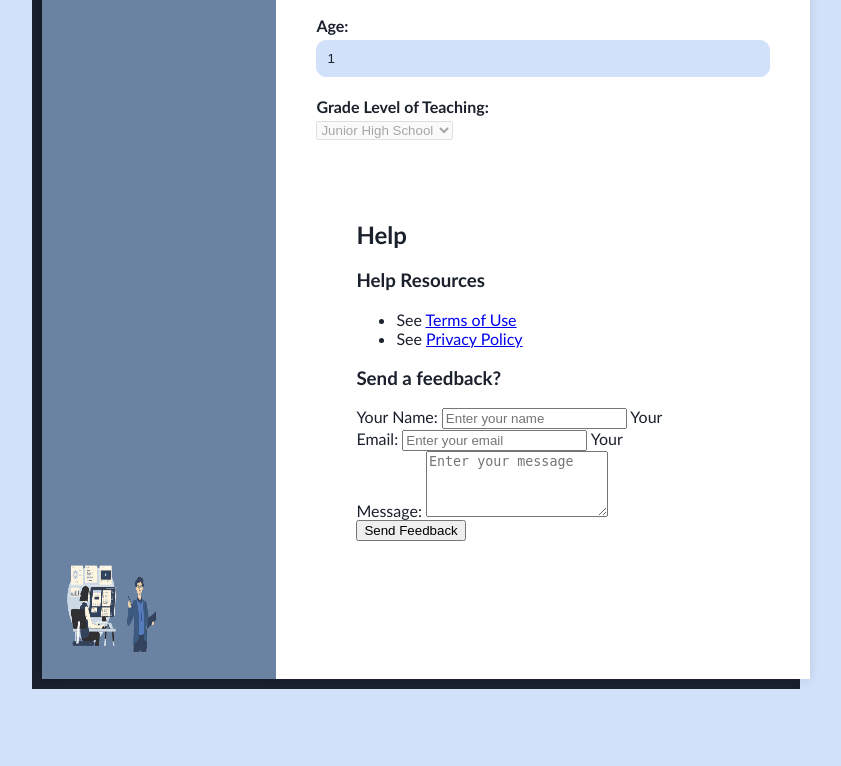
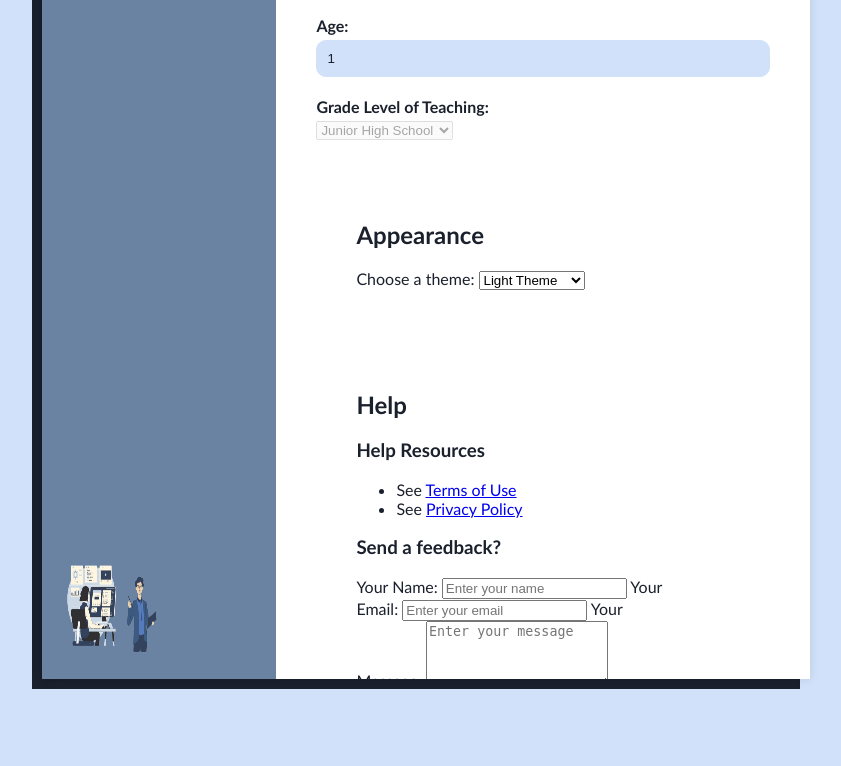
Before and after one commit to dashi-ron3/quiex, a PHP site: page /teacher-settings.php in a window 1280 px wide. Shown: the part 661-1427 px from the top of the page, without its empty margins (214-1055 px from the left). Run offline with PHP 8.4, Linux system fonts and the light colour scheme; the visitor is signed in with stand-in values (Sample User, id 1).

Commit message:
complete

```diff
--- a/teacher-settings.php
+++ b/teacher-settings.php
@@ -104,7 +104,18 @@ header("Pragma: no-cache");
             </section>
 
 
-            <!-- Insert appearance section between profile and help-->
+            <section id="appearance">
+                <div class="content">
+                    <h2>Appearance</h2>
+                    <label for="theme-select">Choose a theme:</label>
+                    <select name="theme-select" id="theme-select">
+                        <option value="light">Light Theme</option>
+                        <option value="dark">Dark Theme</option>
+                        <option value="purple">Purple Theme</option>
+                    </select>
+                    <!--<button id="save-theme-btn">Save Changes</button>-->
+                </div>
+            </section>
 
             <section id="help">
                 <div class="content">
```
